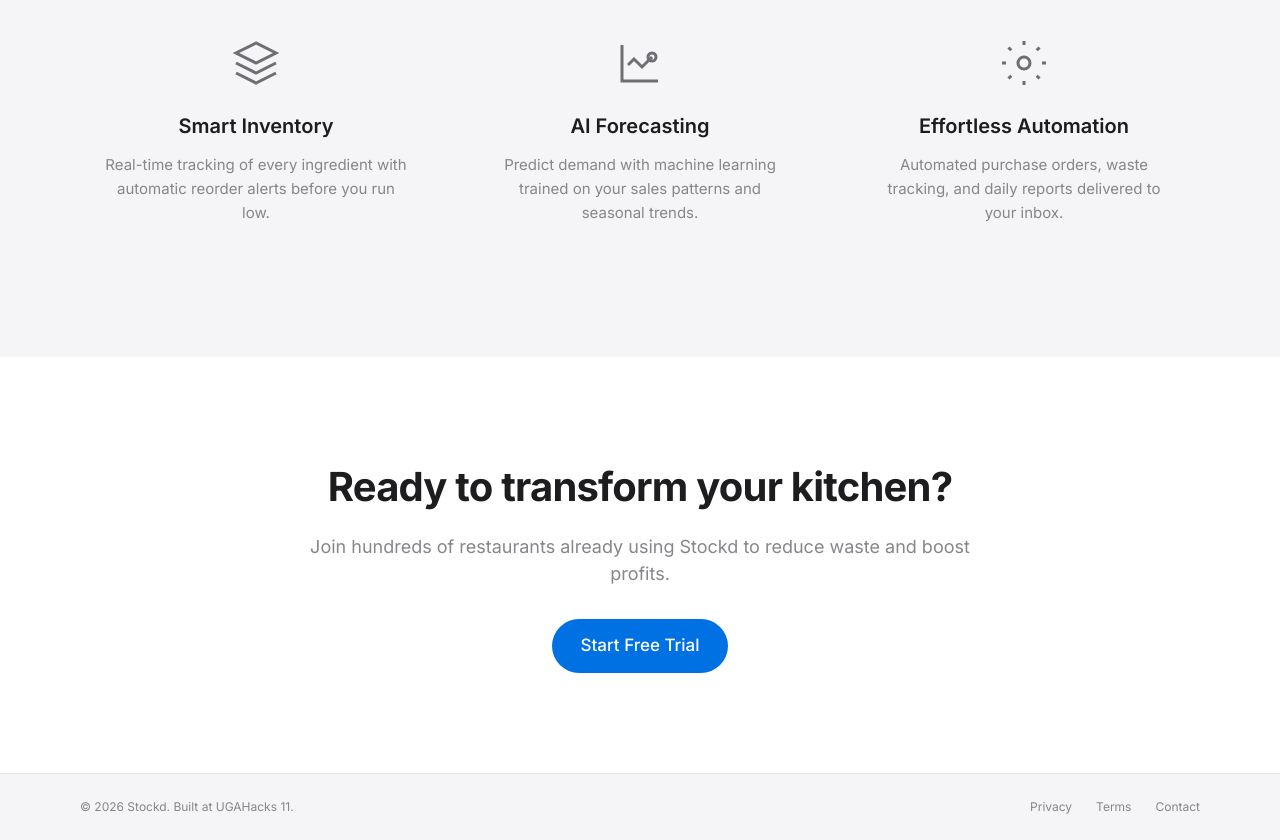
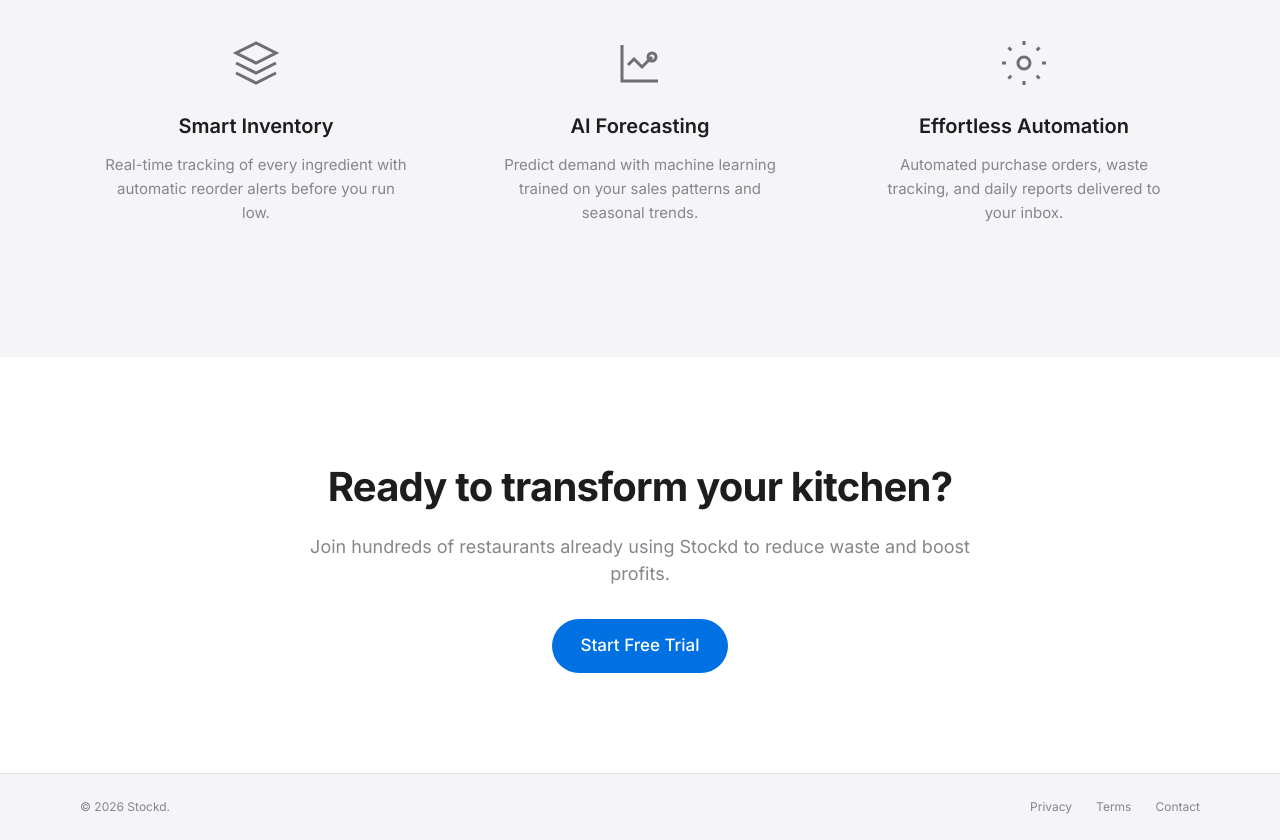
Before and after one commit to thullaihateveryhate/htmltest, a website: page Frontend/landing.html in a window 1280 px wide. Shown: the part 1341-2181 px from the top of the page. Drawn offline with Linux system fonts and the light colour scheme.

Commit message:
Update landing.html

```diff
--- a/Frontend/landing.html
+++ b/Frontend/landing.html
@@ -290,7 +290,7 @@
     <footer class="footer" id="contact">
         <div class="footer-container">
             <div class="footer-copyright">
-                © 2026 Stockd. Built at UGAHacks 11.
+                © 2026 Stockd.
             </div>
             <div class="footer-links">
                 <a href="#" class="footer-link">Privacy</a>
```
